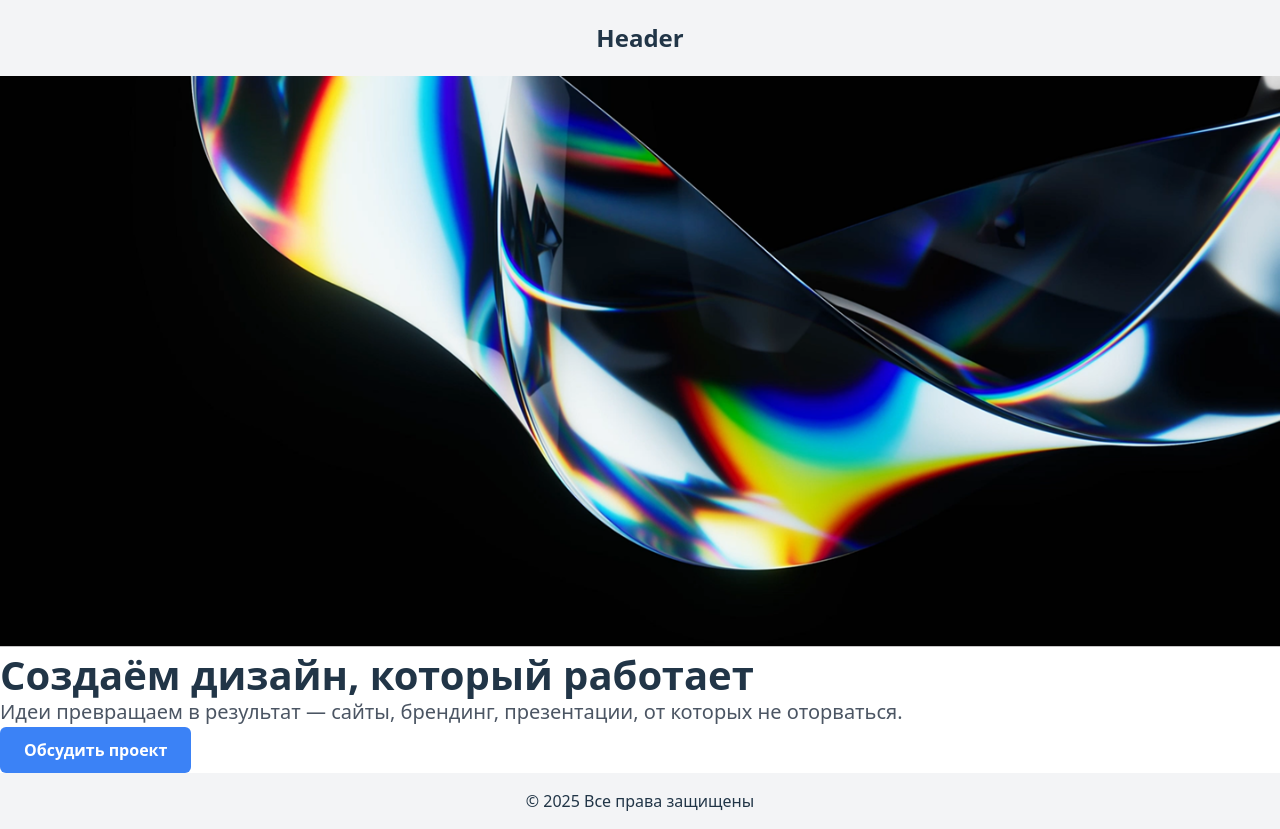
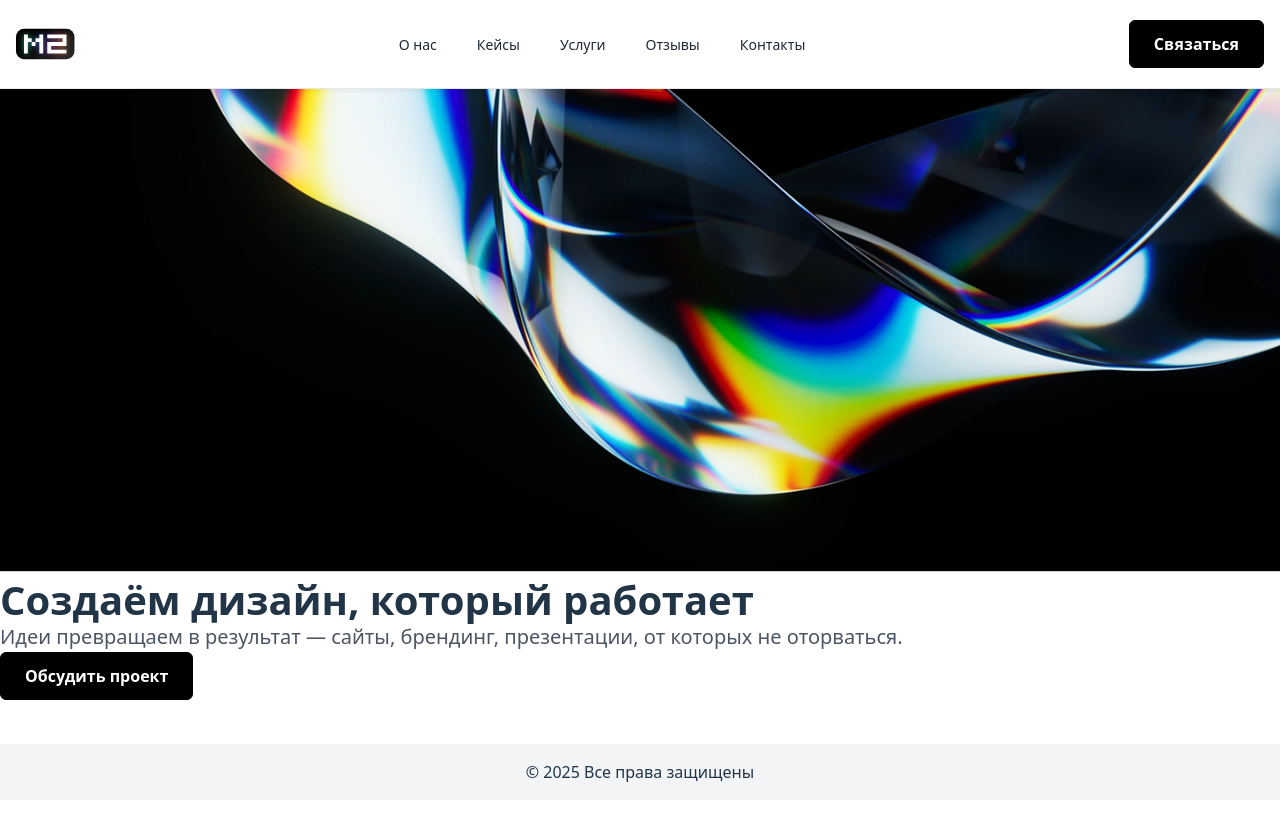
Before and after one commit to ns-morozova/vue-typescript, a Vue app: page / in a window 1280 px wide. After the commit the page ends 800 px from the top, so only its background shows below. Built offline with nearby package versions, Linux system fonts and the light colour scheme.

Commit message:
Added header

```diff
--- a/src/components/Button.vue
+++ b/src/components/Button.vue
@@ -16,17 +16,20 @@
 
 <style scoped>
 .button {
+  box-sizing: border-box;
   padding: 0.75rem 1.5rem;
-    background-color: #3b82f6;
+  background-color: #000;
   color: white;
-    border: none;
+  border: 1px #000 solid;
+  outline: none;
   border-radius: 0.375rem;
+  font-weight: 700;
   cursor: pointer;
-    font-weight: bold;
-    transition: background-color 0.3s ease;
+  transition: all 0.3s ease;
 }
 
 .button:hover {
-    background-color: #2563eb;
+  background-color: #fff;
+  color: #000;
 }
 </style>
--- /dev/null
+++ b/src/components/Header.vue
@@ -0,0 +1,188 @@
+<template>
+    <header class="header">
+      <div class="container">
+        <!-- Логотип -->
+        <div class="logo">
+          <a href="#" @click.prevent>
+            <img src="../assets/logo.svg" alt="Logo" />
+          </a>
+        </div>
+
+        <!-- Бургер-меню (только мобильное) -->
+        <button class="mobile-menu-button" @click="toggleMobileMenu">
+          <span v-if="!mobileMenuOpen">☰</span>
+          <span v-else>✕</span>
+        </button>
+
+        <!-- Мобильное меню -->
+        <transition name="slide">
+          <div v-show="mobileMenuOpen" class="mobile-menu">
+            <ul>
+              <li v-for="(item, index) in navigation" :key="index">
+                <a :href="item.href" @click="mobileMenuOpen = false">{{ item.name }}</a>
+              </li>
+              <li>
+                <a href="#" @click="mobileMenuOpen = false">Связаться</a>
+              </li>
+            </ul>
+          </div>
+        </transition>
+
+        <!-- Меню (десктоп) -->
+        <nav class="desktop-menu">
+          <ul>
+            <li v-for="(item, index) in navigation" :key="index">
+              <a :href="item.href">{{ item.name }}</a>
+            </li>
+          </ul>
+        </nav>
+
+        <!-- Кнопка "Связаться" (только десктоп) -->
+        <!-- <div class="login-button desktop-login">
+          <a href="#">Связаться</a>
+        </div> -->
+        <Button label="Связаться" class="desktop-login" />
+      </div>
+    </header>
+</template>
+
+<script setup>
+import { ref } from 'vue'
+import Button from '../components/Button.vue'
+
+const navigation = [
+    { name: 'О нас', href: '#about' },
+    { name: 'Кейсы', href: '#cases' },
+    { name: 'Услуги', href: '#services' },
+    { name: 'Отзывы', href: '#reviews' },
+    { name: 'Контакты', href: '#contacts' },
+]
+
+const mobileMenuOpen = ref(false)
+
+function toggleMobileMenu() {
+mobileMenuOpen.value = !mobileMenuOpen.value
+}
+</script>
+
+<style scoped>
+/* Base styles for mobile */
+.header {
+    position: fixed;
+    top: 0;
+    left: 0;
+    right: 0;
+    z-index: 1000;
+    background-color: #fff;
+    border-bottom: 1px solid #e5e7eb;
+    box-shadow: 0 2px 4px rgba(0, 0, 0, 0.05);
+}
+
+.container {
+    display: flex;
+    align-items: center;
+    justify-content: space-between;
+    width: 100%;
+    max-width: 1280px;
+    margin: 0 auto;
+    padding: 16px 24px;
+    box-sizing: border-box;
+}
+
+.logo {
+    height: 32px;
+}
+
+.logo img {
+    height: 100%;
+}
+
+.mobile-menu-button {
+    display: block;
+    background: none;
+    border: none;
+    font-size: 24px;
+    cursor: pointer;
+    padding: 0;
+}
+
+.mobile-menu {
+    position: absolute;
+    top: 100%;
+    left: 0;
+    right: 0;
+    background-color: white;
+    padding: 16px 24px;
+    box-shadow: 0 4px 12px rgba(0, 0, 0, 0.05);
+    z-index: 10;
+}
+
+.mobile-menu ul {
+    list-style: none;
+    display: flex;
+    flex-direction: column;
+    gap: 12px;
+}
+
+.mobile-menu ul li a {
+    text-decoration: none;
+    color: #1f2937;
+    font-size: 16px;
+    font-weight: 500;
+}
+
+.slide-enter-active,
+.slide-leave-active {
+    transition: all 0.3s ease;
+}
+.slide-enter-from,
+.slide-leave-to {
+    transform: translateY(-10px);
+    opacity: 0;
+}
+
+.desktop-menu,
+.desktop-login {
+    display: none;
+}
+
+/* Desktop styles */
+@media (min-width: 992px) {
+    .container {
+        padding: 16px;
+    }
+
+    .mobile-menu-button {
+        display: none;
+    }
+
+    .mobile-menu {
+        display: none;
+    }
+
+    .desktop-menu {
+        flex-grow: 1;
+        display: flex;
+        justify-content: center;
+    }
+
+    .desktop-menu ul {
+        list-style: none;
+        display: flex;
+        gap: 40px;
+        padding: 0;
+    }
+
+    .desktop-menu ul li a {
+        text-decoration: none;
+        color: #1f2937;
+        font-size: 14px;
+        line-height: 20px;
+        font-weight: 400;
+    }
+
+    .desktop-login {
+        display: block;
+    }
+}
+</style>
--- a/src/layouts/MainLayout.vue
+++ b/src/layouts/MainLayout.vue
@@ -1,9 +1,6 @@
 <template>
     <div class="layout">
-      <header class="header">
-        <!-- Тут можно разместить меню -->
-        <h2>Header</h2>
-      </header>
+      <Header />
       <main>
         <slot />
       </main>
@@ -13,21 +10,28 @@
     </div>
 </template>
 
+<script setup>
+import Header from '../components/Header.vue'
+</script>
+
 <style scoped>
 .layout {
   width: 100%;
   min-height: 100vh;
   display: flex;
   flex-direction: column;
+  padding-top: 72px;
 }
 
-  .header,
 .footer {
+  margin-top: auto;
   background-color: #f3f4f6;
   text-align: center;
 }
 
-  .footer {
-    margin-top: auto;
+@media (min-width: 768px) {
+ .layout {
+  padding: 0;
+ }
 }
 </style>
--- a/src/style.css
+++ b/src/style.css
@@ -13,14 +13,14 @@
   -moz-osx-font-smoothing: grayscale;
 }
 
-a {
+/* a {
   font-weight: 500;
   color: #646cff;
   text-decoration: inherit;
 }
 a:hover {
   color: #535bf2;
-}
+} */
 
 body {
   margin: 0;
```
Also changed, not shown: src/assets/logo.svg (added). Lines whose indentation alone changed are shown as unchanged.
